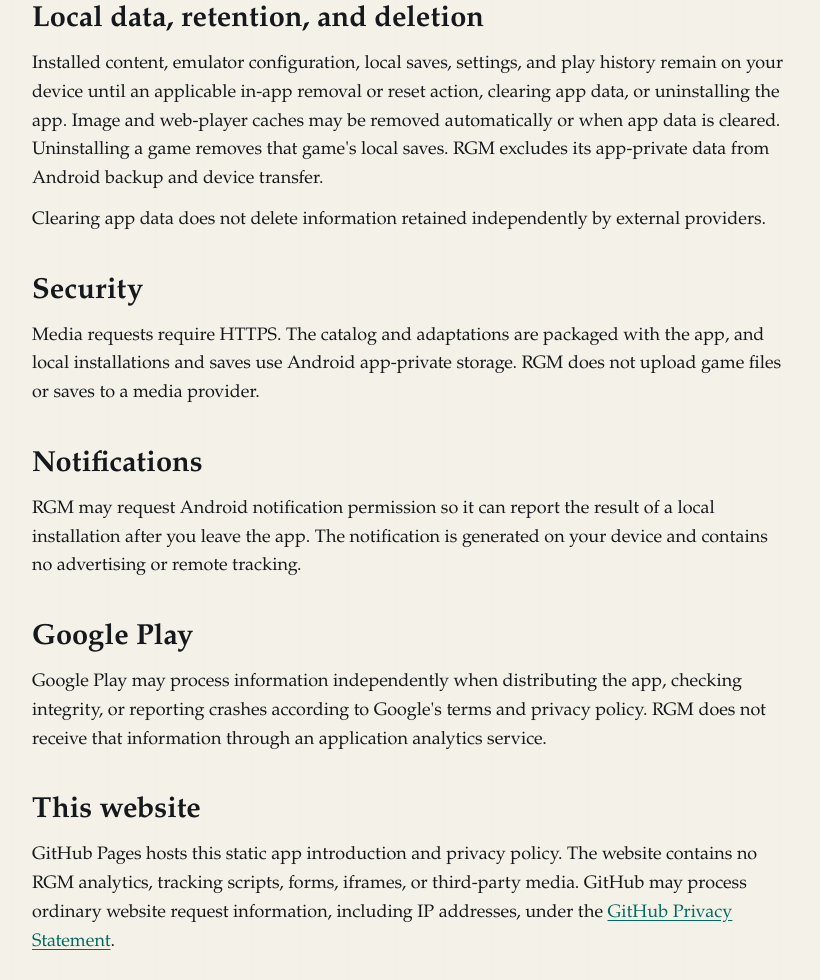
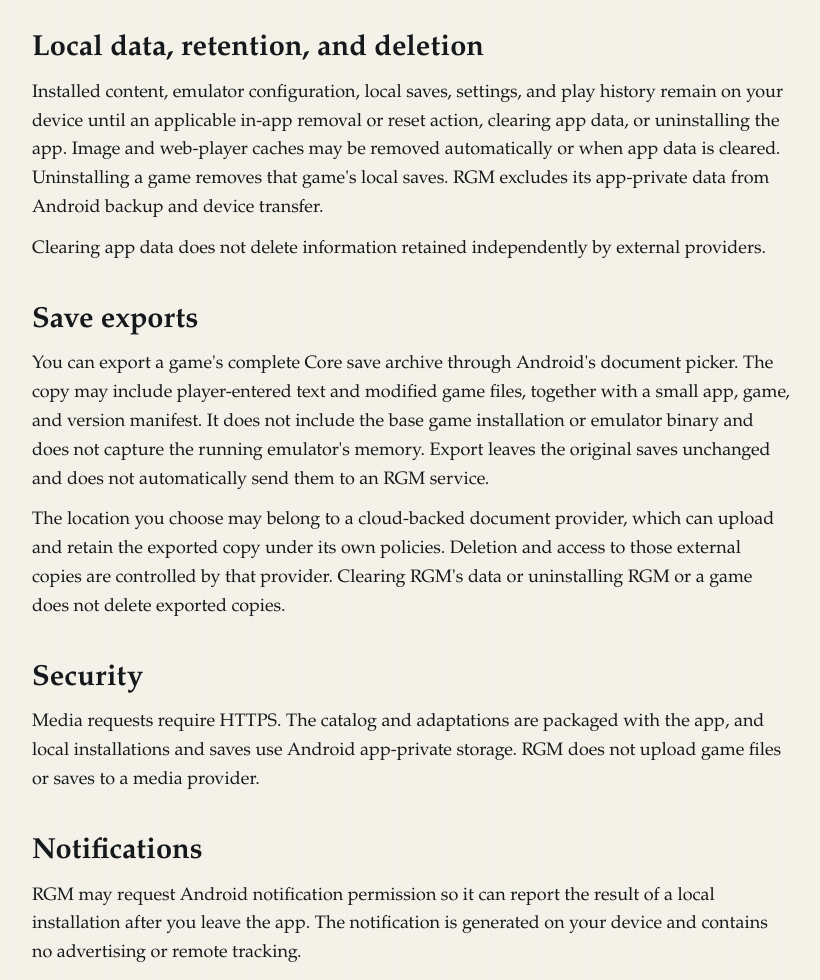
Before and after one commit to TheFunkyBits/rgm-site, a plain HTML site: page privacy/index.html in a window 1280 px wide. Shown: the part 1323-2303 px from the top of the page, without its empty margins (228-1048 px from the left). Drawn offline with Linux system fonts and the light colour scheme.

Commit message:
Add complete save export and clarify export privacy

```diff
--- a/privacy/index.html
+++ b/privacy/index.html
@@ -15,7 +15,7 @@
       </div></header
     >
     <main class="page">
-      <p class="kicker">Updated October 1, 2026</p>
+      <p class="kicker">Updated October 11, 2026</p>
       <h1>Privacy policy</h1>
 
       <h2>Summary</h2>
@@ -23,8 +23,8 @@
         >Retro Games Mobile is provided by The Funky Bits. The Android application
         <code>dev.thefunkybits.rgm</code> has no RGM account system, application analytics, cloud
         synchronization, or application-operated server. Game files, installations, saves, settings, and play
-        history are handled locally. External media providers process their own network and playback
-        information as described below.</p
+        history are handled locally unless you explicitly export a save copy to a selected document provider.
+        External media providers process their own network and playback information as described below.</p
       >
 
       <h2>Catalog and external media</h2>
@@ -59,7 +59,7 @@
         >You choose a folder containing software files that you lawfully possess. Android grants the app read
         access to that selected location. RGM reads those files locally to identify a supported release and
         creates a private installation in the app's local storage. The selected and installed files are not
-        uploaded by RGM.</p
+        automatically uploaded by RGM.</p
       >
       <p
         >The Android folder-access grant may remain until you revoke it in system settings, clear the app's
@@ -75,6 +75,21 @@
         transfer.</p
       >
       <p>Clearing app data does not delete information retained independently by external providers.</p>
+
+      <h2>Save exports</h2>
+      <p
+        >You can export a game's complete Core save archive through Android's document picker. The copy may
+        include player-entered text and modified game files, together with a small app, game, and version
+        manifest. It does not include the base game installation or emulator binary and does not capture the
+        running emulator's memory. Export leaves the original saves unchanged and does not automatically send
+        them to an RGM service.</p
+      >
+      <p
+        >The location you choose may belong to a cloud-backed document provider, which can upload and retain
+        the exported copy under its own policies. Deletion and access to those external copies are controlled
+        by that provider. Clearing RGM's data or uninstalling RGM or a game does not delete exported
+        copies.</p
+      >
 
       <h2>Security</h2>
       <p
```
